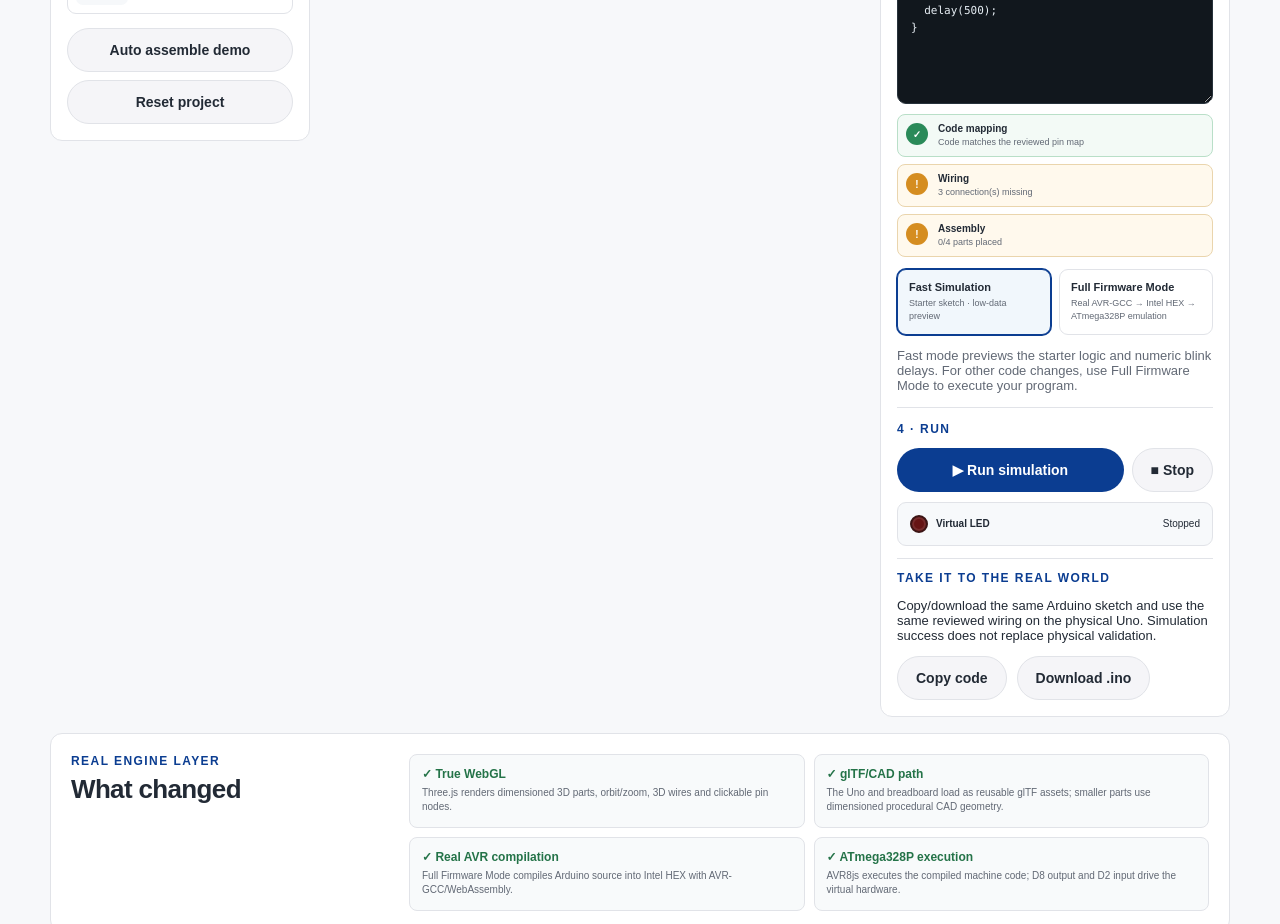
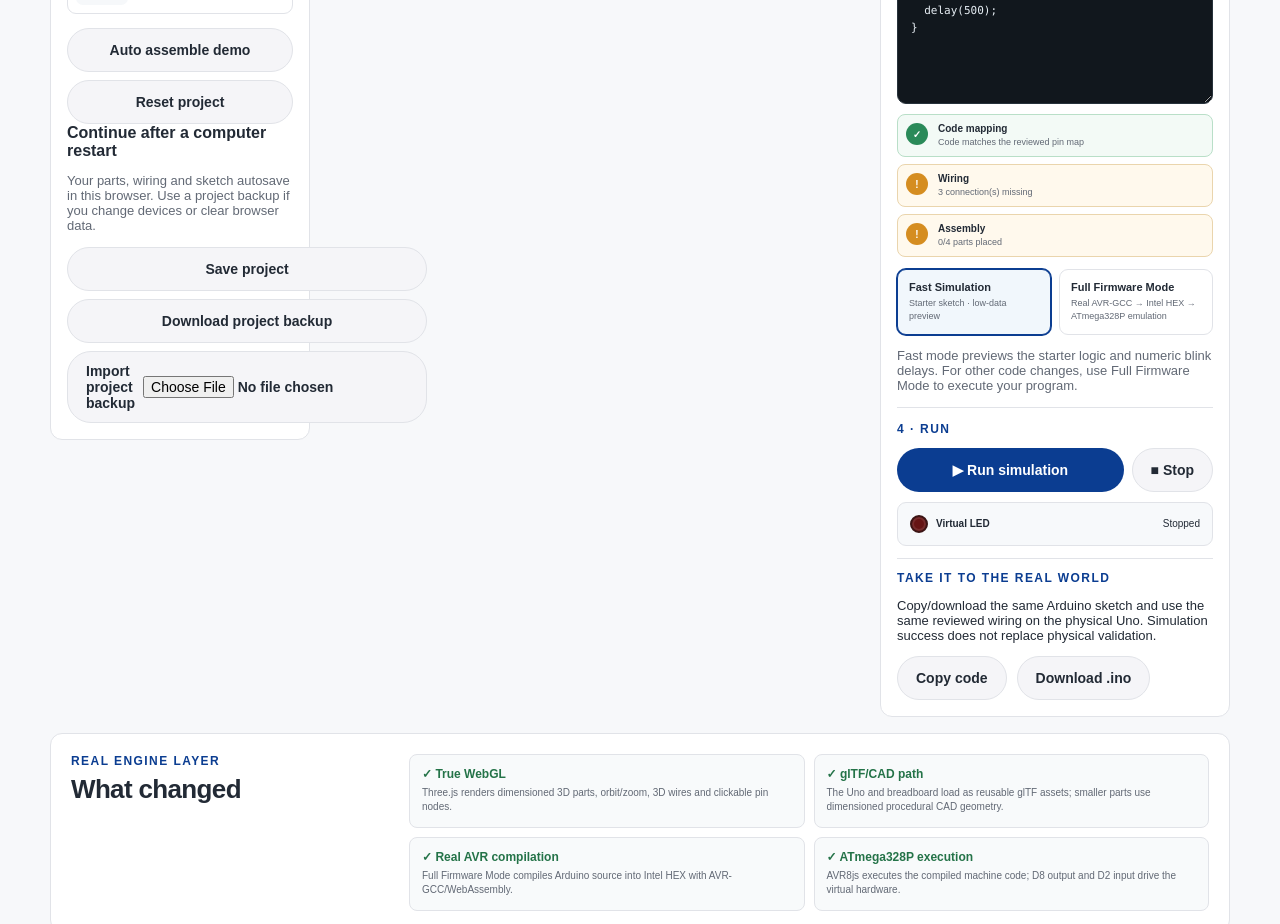
Before and after one commit to cath365/STEMBuild-, a Next.js app: page /3d-lab in a window 1280 px wide. Shown: the part 2620-3544 px from the top of the page. Built offline with nearby package versions, Linux system fonts and the light colour scheme.

Commit message:
feat: remember last circuit, autosave and export/import full project backups

```diff
--- a/src/components/stem-3d-lab-prototype.tsx
+++ b/src/components/stem-3d-lab-prototype.tsx
@@ -8,6 +8,7 @@ import {
   lab3dProject,
   lab3dProjects,
   labReadiness,
+  parseLabProjectBackup,
   supportsFastSketch,
   type Lab3DProject,
 } from "@/lib/lab3d";
@@ -26,8 +27,18 @@ type EngineMode = "fast" | "firmware";
 
 export function Stem3DLabPrototype({ active = true }: { active?: boolean }) {
   const [projectSlug, setProjectSlug] = useState<Lab3DProject["slug"]>("led-blink");
+  useEffect(() => {
+    try {
+      const previous = localStorage.getItem("stembuild-3d-lab-last-project-v1");
+      if (previous === "led-blink" || previous === "button-light") setProjectSlug(previous);
+    } catch { /* A blocked storage provider leaves the default sample usable. */ }
+  }, []);
+  function chooseProject(slug: Lab3DProject["slug"]) {
+    setProjectSlug(slug);
+    try { localStorage.setItem("stembuild-3d-lab-last-project-v1",slug); } catch {}
+  }
   // A separate session per project prevents cross-project saves and stale runs.
-  return <LabProjectSession key={projectSlug} projectSlug={projectSlug} onProjectChange={setProjectSlug} active={active} />;
+  return <LabProjectSession key={projectSlug} projectSlug={projectSlug} onProjectChange={chooseProject} active={active} />;
 }
 
 function LabProjectSession({projectSlug,onProjectChange,active}: {projectSlug:Lab3DProject["slug"];onProjectChange:(slug:Lab3DProject["slug"])=>void;active:boolean}) {
@@ -288,6 +299,36 @@ function LabProjectSession({projectSlug,onProjectChange,active}: {projectSlug:La
     setMessage(`Downloaded ${project.downloadName}.`);
   }
 
+  function saveNow() {
+    try {
+      localStorage.setItem(storageKey(project), JSON.stringify({placed,connected,code}));
+      setStorageAvailable(true);
+      setMessage("Circuit project saved. It will reopen in this browser after restarting the computer.");
+    } catch { setStorageAvailable(false); setMessage("Browser saving failed. Download a project backup."); }
+  }
+
+  function downloadProjectBackup() {
+    const backup={version:1,slug:project.slug,placed,connected,code};
+    const blob=new Blob([JSON.stringify(backup,null,2)],{type:"application/json"});
+    const url=URL.createObjectURL(blob);
+    const link=document.createElement("a");link.href=url;link.download=`stembuild-${project.slug}-project.json`;
+    link.click();URL.revokeObjectURL(url);
+    setMessage("Circuit project backup downloaded.");
+  }
+
+  async function importProjectBackup(file:File) {
+    try {
+      if(file.size>100_000)throw Error("Circuit project backup is too large.");
+      const backup=parseLabProjectBackup(JSON.parse(await file.text()));
+      if(backup.slug!==project.slug)throw Error(`Select the ${lab3dProject(backup.slug).shortTitle} project above before importing this backup.`);
+      stopSimulation();
+      setPlaced(backup.placed);setConnected(backup.connected);setCode(backup.code);setPendingTerminal(null);
+      setMessage("Saved circuit parts, wires and Arduino code restored.");
+    } catch(cause) {
+      setMessage(cause instanceof Error?cause.message:"Could not import this circuit project.");
+    }
+  }
+
   function reset() {
     stopSimulation();
     setPlaced([]);
@@ -425,6 +466,15 @@ function LabProjectSession({projectSlug,onProjectChange,active}: {projectSlug:La
           <button type="button" className="btn" onClick={autoAssemble}>Auto assemble demo</button>
           <button type="button" className="btn" onClick={reset}>Reset project</button>
         </div>
+        <div className="lab-project-save">
+          <strong>Continue after a computer restart</strong>
+          <p className="small muted">Your parts, wiring and sketch autosave in this browser. Use a project backup if you change devices or clear browser data.</p>
+          <div className="lab3d-panel-actions">
+            <button type="button" className="btn" onClick={saveNow}>Save project</button>
+            <button type="button" className="btn" onClick={downloadProjectBackup}>Download project backup</button>
+            <label className="btn">Import project backup<input type="file" accept="application/json,.json" onChange={async e=>{const file=e.target.files?.[0];if(file)await importProjectBackup(file);e.target.value="";}} /></label>
+          </div>
+        </div>
       </aside>
 
       <section className="lab3d-workbench-column">
```
